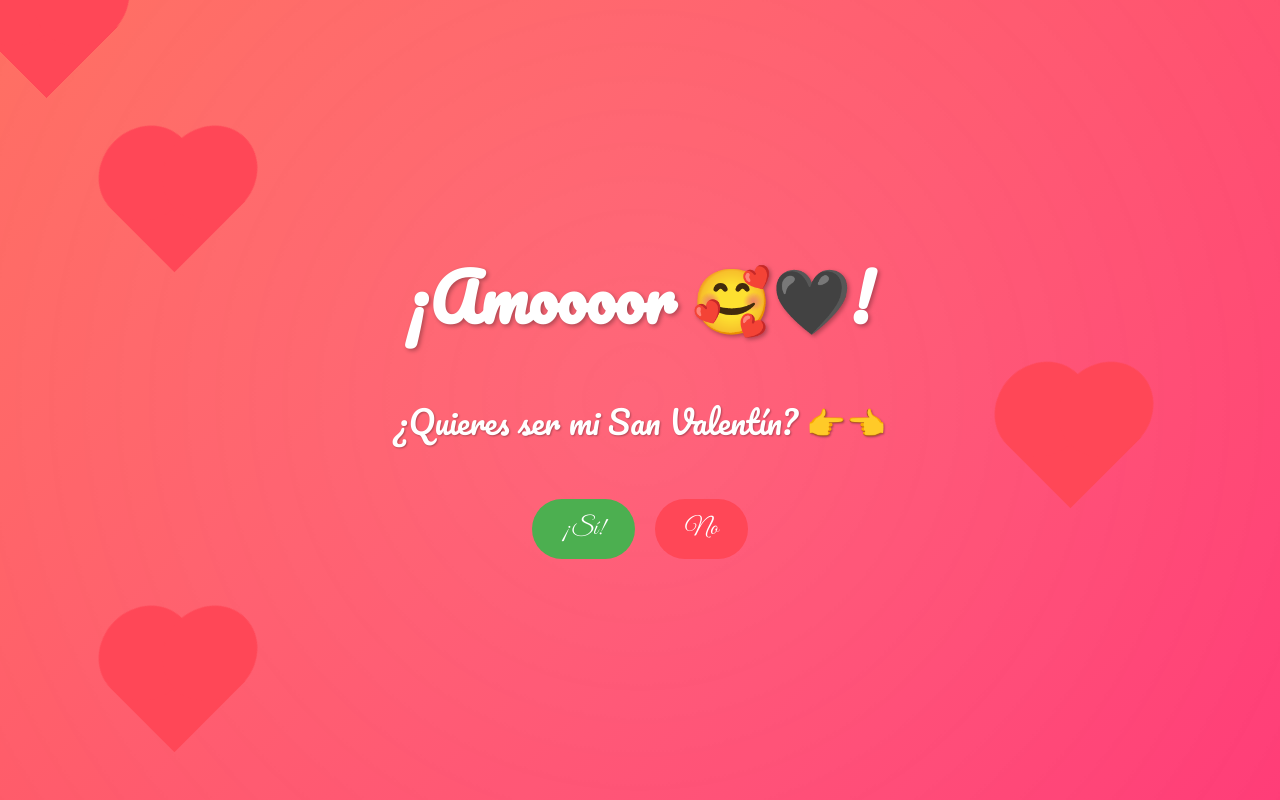
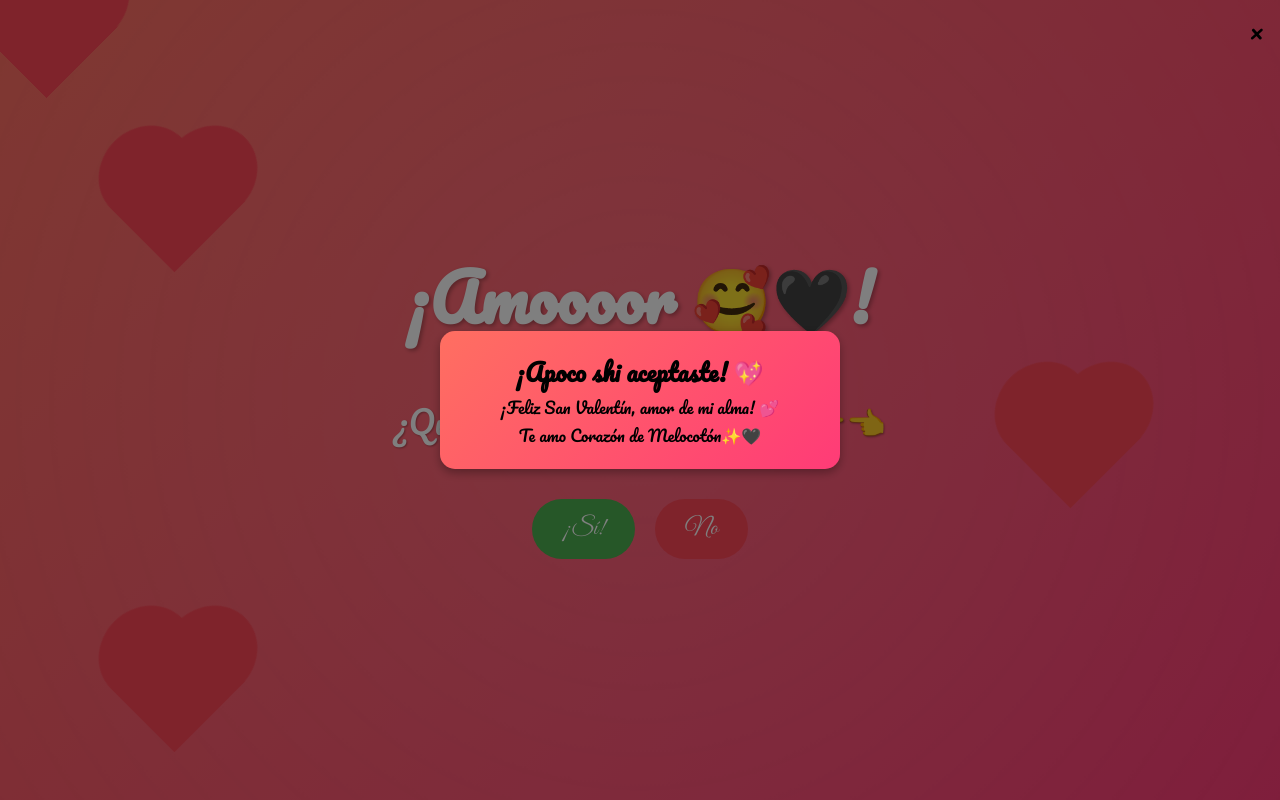
Before and after one commit to Denzypaulito/QuieresSerMiSanValentin, a plain HTML site: page index.html in a window 1280 px wide. Both pictures are taken after a click on the button "¡Sí!". Drawn offline with Linux system fonts and the light colour scheme.

Commit message:
Inclusion de Modal

```diff
--- a/index.html
+++ b/index.html
@@ -26,6 +26,16 @@
         </div>
     </div>
 
+        <!-- Modal personalizado -->
+    <div id="customModal" class="modal">
+        <div class="modal-content">
+            <span class="close-modal">&times;</span>
+            <h2>¡Apoco shi aceptaste! 💖</h2>
+            <p>¡Feliz San Valentín, amor de mi alma! 💕</p>
+            <p>Te amo Corazón de Melocotón✨🖤</p>
+        </div>
+    </div>
+
 
 
     <script src="script.js"></script>
--- a/script.js
+++ b/script.js
@@ -2,9 +2,12 @@
 const btnYes = document.getElementById('btnYes');
 const btnNo = document.getElementById('btnNo');
 const customAlert = document.getElementById('customAlert');
-const closeModal = document.getElementById('closeModal');
+// Obtener elementos del modal
+const modal = document.getElementById('customModal');
+const closeModal = document.querySelector('.close-modal');
 
-
+// Asegurar que el modal esté oculto al cargar la página
+modal.style.display = 'none';
 // Función para crear botones pequeños (animación del botón "No")
 function createMiniButtons() {
     const numButtons = 5; // Número de botones pequeños
@@ -33,12 +36,25 @@ function createMiniButtons() {
     }
 }
 
-// Función para el botón "Sí"
+
+
+// Función para mostrar el modal al hacer clic en "Sí"
 btnYes.addEventListener('click', () => {
-    alert(`¡Apoco shi aceptaste! 💖
-¡Feliz San Valentín, amor de mi alma! 💕
-Te amo Corazón de Melocotón✨🖤`);
+    modal.style.display = 'flex';
 });
+
+// Función para cerrar el modal al hacer clic en la "X"
+closeModal.addEventListener('click', () => {
+    modal.style.display = 'none';
+});
+
+// Cerrar el modal si se hace clic fuera del contenido
+window.addEventListener('click', (event) => {
+    if (event.target === modal) {
+        modal.style.display = 'none';
+    }
+});
+
 // Función para el botón "No"
 btnNo.addEventListener('click', () => {
     btnNo.style.display = 'none'; // Ocultar el botón "No" original
--- a/styles.css
+++ b/styles.css
@@ -210,3 +210,49 @@ button {
         opacity: 1;
     }
 }
+
+
+/* 🔹 Estilos del Modal */
+.modal {
+    display: none; /* Oculto por defecto */
+    position: fixed;
+    z-index: 1000; /* Asegura que esté encima */
+    left: 0;
+    top: 0;
+    width: 100%;
+    height: 100%;
+    background-color: rgba(0, 0, 0, 0.5); /* Fondo semi-transparente */
+    display: flex;
+    justify-content: center;
+    align-items: center;
+}
+
+/* Contenedor del modal */
+.modal-content {
+    background: linear-gradient(135deg, #ff6f61, #ff3b77);
+    color: black;
+    padding: 20px;
+    border-radius: 15px;
+    text-align: center;
+    width: 90%; /* Ajuste responsivo */
+    max-width: 400px; /* No más grande de 400px */
+    box-shadow: 0 4px 10px rgba(0, 0, 0, 0.3);
+}
+
+/* Botón de cerrar */
+.close-modal {
+    position: absolute;
+    top: 10px;
+    right: 15px;
+    font-size: 24px;
+    cursor: pointer;
+    color: black;
+}
+
+/* Asegurar que el modal no se salga en móviles */
+@media (max-width: 480px) {
+    .modal-content {
+        width: 90%;
+        font-size: 1rem;
+    }
+}
```
